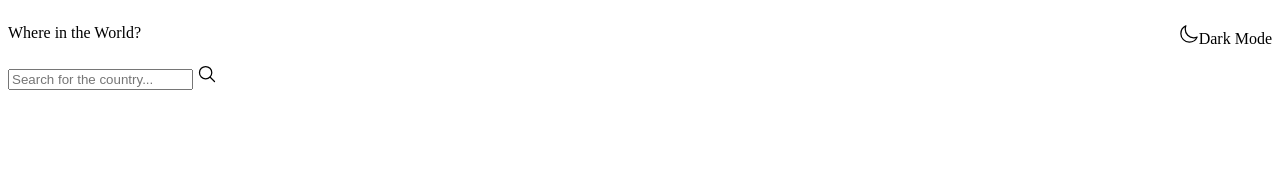
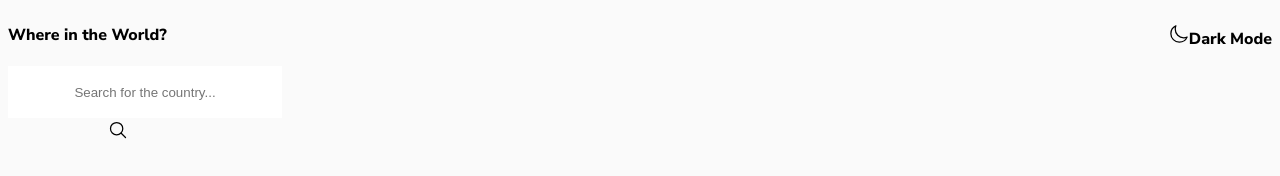
Before and after one commit to Ziphozenkosimthombe/REST_CONTRIES_API, a plain HTML site: page index.html in a window 1280 px wide. Drawn offline with Linux system fonts and the light colour scheme; no server answers.

Commit message:
on the process.....

```diff
--- a/style.css
+++ b/style.css
@@ -2,17 +2,42 @@
 /*           GENARAL              */
 /* -------------------------------- */
 
+@import url('https://fonts.googleapis.com/css2?family=Nunito+Sans:opsz,wght@6..12,300;6..12,600;6..12,800&display=swap');
 :root{
-/*  */
+    --dark-blue-color: hsl(209, 23%, 22%);
+    --dark-mode-bg: hsl(207, 26%, 17%);
+    --light-mode-text: hsl(0, 0%, 52%);
+    --light-mode-bg: hsl(0, 0%, 98%);
+    --dark-mode-text-light-mode-elemen: hsl(0, 0%, 100%);
 }
+
 body{
-    /*  */
+    font-family: 'Nunito Sans', sans-serif;
+    background-color: var(--light-mode-bg);
 }
-header{
-/*  */
-}
+
+
 nav{
     display: flex;
     justify-content: space-between;
     flex-wrap: nowrap;
+    font-weight: 800;
 }
+
+.flag{
+    width:300px;
+}
+.search{
+    text-align: center;
+    width:260px;
+    height: 40px;
+    /* background-color: var(--dark-mode-text-light-mode-elemen); */
+    border: 5px solid var(--dark-mode-text-light-mode-elemen);
+
+}
+.search__icon{
+    position: absolute;
+    top:15%;
+    right: 90%;
+    cursor: pointer;
+}
```
